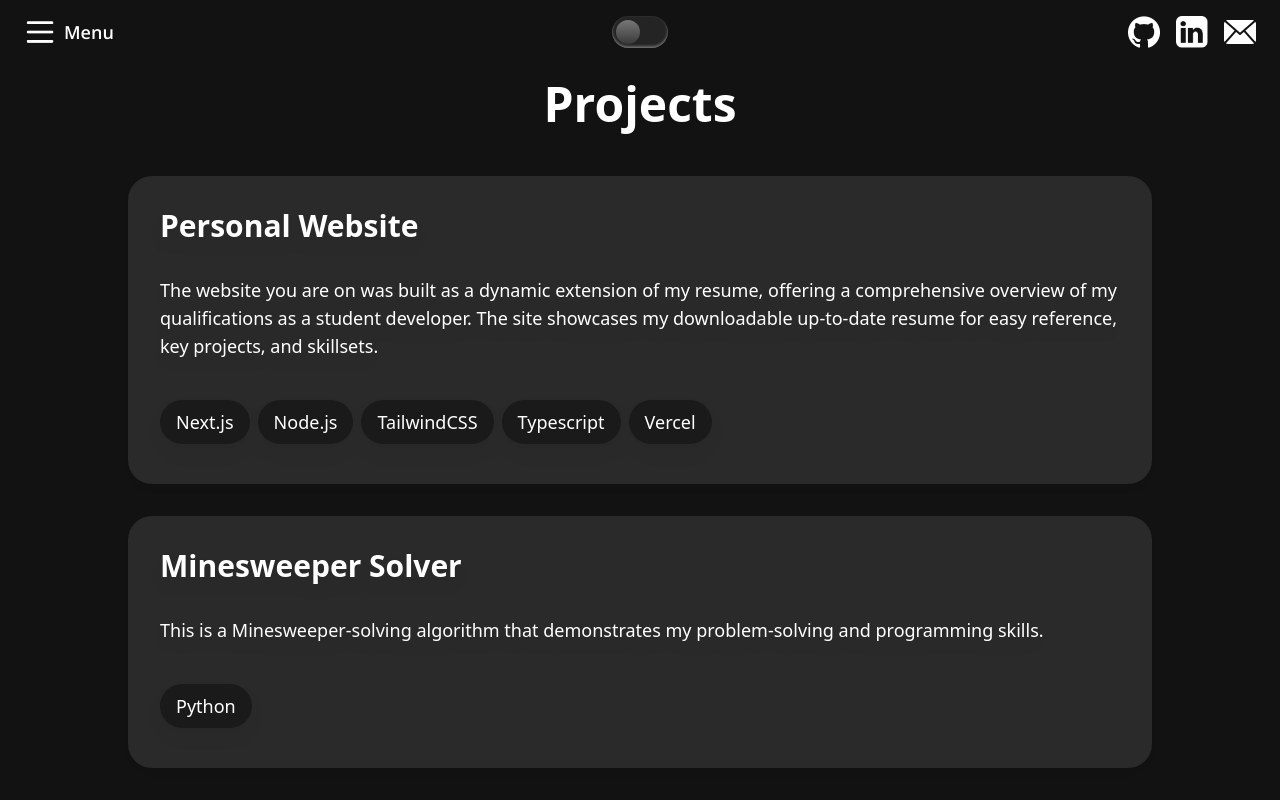
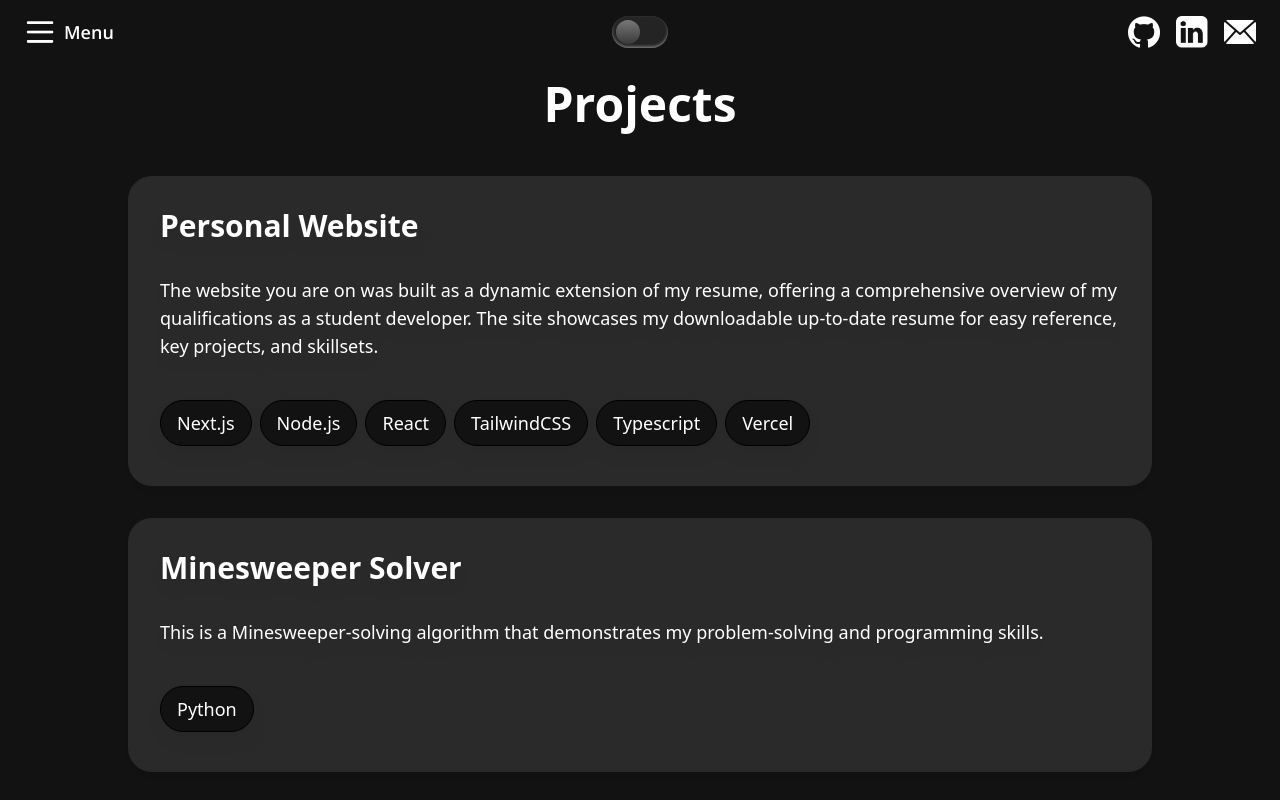
Before and after one commit to ENamja/personal-website, a Next.js app: page /projects in a window 1280 px wide. Shown: the top 800 px of the page. Built offline with nearby package versions, Linux system fonts and the light colour scheme.

Commit message:
Styled tools for projects

```diff
--- a/app/projects/ProjectList.tsx
+++ b/app/projects/ProjectList.tsx
@@ -12,7 +12,15 @@ function ProjectList() {
       link: "https://github.com/ENamja/personal-website",
       description:
         "The website you are on was built as a dynamic extension of my resume, offering a comprehensive overview of my qualifications as a student developer. The site showcases my downloadable up-to-date resume for easy reference, key projects, and skillsets.",
-      tools: ["Next.js", "Node.js", "TailwindCSS", "Typescript", "Vercel"],
+      tools: [
+        "Next.js",
+        "Node.js",
+        ,
+        "React",
+        "TailwindCSS",
+        "Typescript",
+        "Vercel",
+      ],
     },
     {
       name: "Minesweeper Solver",
@@ -59,9 +67,14 @@ function ProjectList() {
                 <div className="font-light text-lg flex flex-wrap w-full">
                   {project.tools.map((tool) => {
                     return (
-                      <div key={tool}>
+                      <div key={tool} className="z-10">
                         <div></div>
-                        <div className="rounded-3xl py-2 px-4 my-2 mr-2 bg-black">
+                        <div
+                          className={
+                            "rounded-3xl py-2 px-4 my-2 mr-2 border-[1px] border-black" +
+                            (theme === "dark" ? " bg-[#121212]" : " bg-white")
+                          }
+                        >
                           {tool}
                         </div>
                       </div>
```
